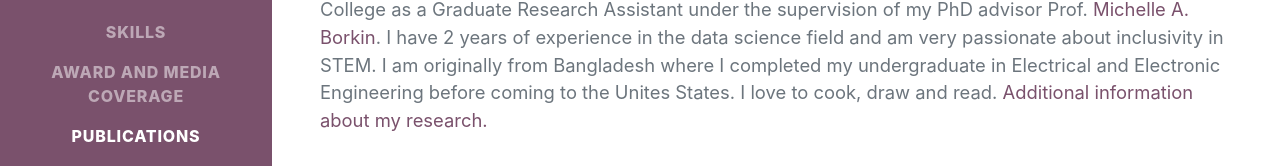
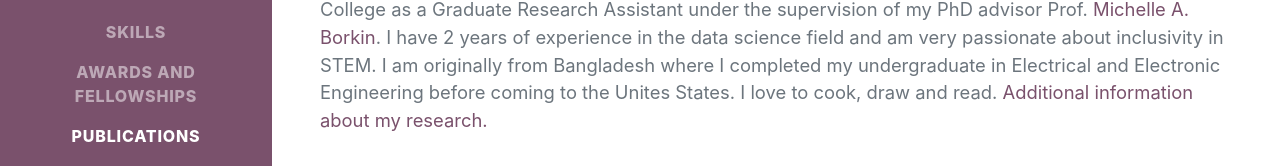
Before and after one commit to uzma0804/uhs, a plain HTML site: page index.html in a window 1280 px wide. Shown: the part 480-646 px from the top of the page. Drawn offline with nearby package versions, Linux system fonts and the light colour scheme; a web font is replaced by a local one.

Commit message:
Update index.html

```diff
--- a/index.html
+++ b/index.html
@@ -29,7 +29,7 @@
                     <li class="nav-item"><a class="nav-link js-scroll-trigger" href="#education">Education</a></li>
                     <li class="nav-item"><a class="nav-link js-scroll-trigger" href="#experience">Professional Experience</a></li>
                     <li class="nav-item"><a class="nav-link js-scroll-trigger" href="#skills">Skills</a></li>
-                    <li class="nav-item"><a class="nav-link js-scroll-trigger" href="#awards">Award and Media Coverage</a></li>
+                    <li class="nav-item"><a class="nav-link js-scroll-trigger" href="#awards">Awards and Fellowships</a></li>
                     <li class="nav-item"><a class="nav-link js-scroll-trigger" href="#interests">Publications</a></li>
 
                 </ul>
```
